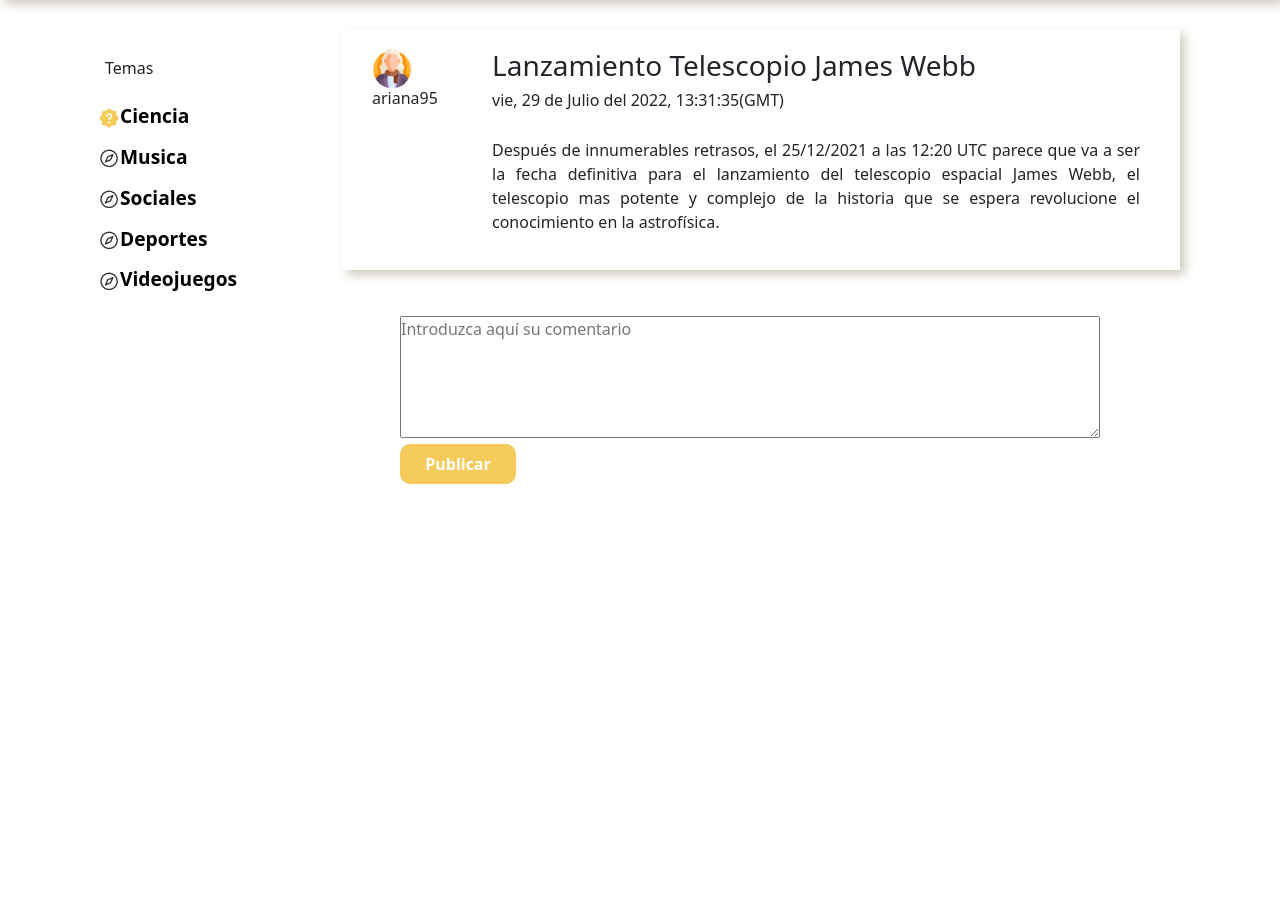
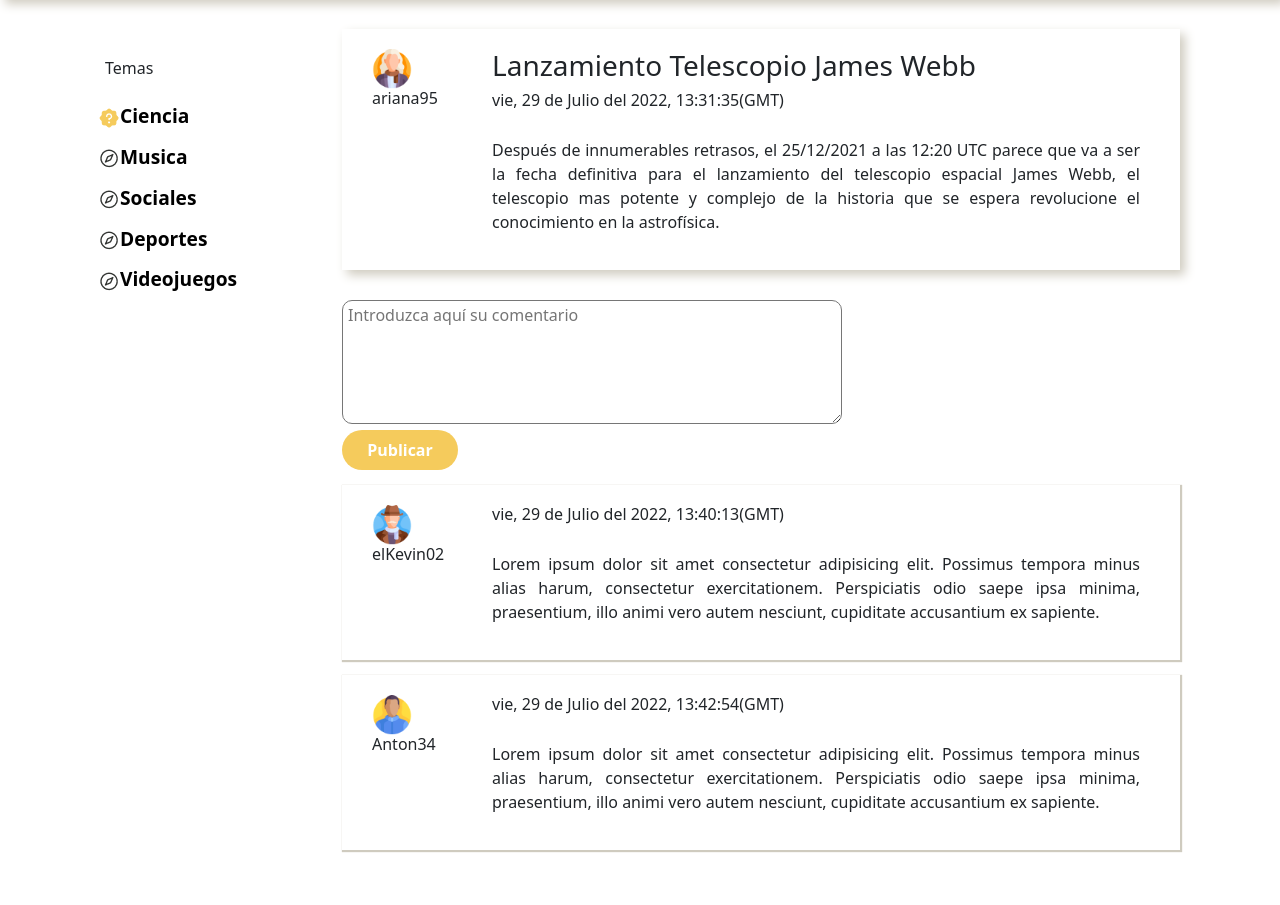
Before and after one commit to rauledutorres/Proyecto-2-Foros, a PHP site: page /proyecto2_foros/paginaHiloCom.php in a window 1280 px wide. Shown: the part 101-1006 px from the top of the page. Before the commit the page ends 585 px from the top, so only its background shows below. Run offline with PHP 8.4, Linux system fonts and the light colour scheme.

Commit message:
maquetacion pagina hilo con comentarios

```diff
--- a/css/paginaHiloCom.css
+++ b/css/paginaHiloCom.css
@@ -63,6 +63,7 @@
     display: flex;
     flex-direction: column;
     padding-top: 30px;
+    margin-bottom: 40px;
 }
 
 .hilo{
@@ -107,16 +108,20 @@ h5{
     font-weight: lighter;
 }
 
-/*PARTE DE LOS COMENTARIOS*/
+/*PARTE DEL COMENTARIO*/
 
 .comentario{
     display: flex;
-    padding-left: 400px;
+    margin-left: 50px;
+    padding-top: 30px;
 }
 
 .comentario textarea{
     font-weight: lighter;
-    width: 700px;
+    width: 500px;
+    border-radius: 10px;
+    padding-left: 5px;
+    padding-top: 2px;
 }
 
 .comentario input{
@@ -126,7 +131,7 @@ h5{
     font-size: 16px;
     background-color: #F5CB5C;
     margin-right: 60px;
-    border-radius: 10px;
+    border-radius: 440px;
     height: 40px;
     max-width: 153px;
     justify-content: center;
@@ -139,3 +144,43 @@ h5{
 .comentario input:hover {
     color: black;
 }
+
+/*PARTE DE LAS RESPUESTAS*/
+
+.reply{
+    display: flex;
+    flex-direction: row;
+    margin-left: 50px;
+    margin-right: 100px;
+    padding: 20px;
+    box-shadow: 1px 1px 1px 1px #cfcbbf;
+    padding-right: 40px;
+    margin-top: 15px;
+    margin-bottom: 15px;
+}
+
+.replyFoto{
+    display: flex;
+    flex-direction: column;
+    justify-content: flex-start;
+    padding-right: 30px;
+    padding-left: 10px;
+    width: 80px;
+}
+
+h5{
+    display: flex;
+    font-size: 1rem;
+}
+
+.replyTexto{
+    display: flex;
+    flex-direction: column;
+    padding-left: 50px;
+}
+
+.replyTexto p{
+    text-align: justify;
+    padding-top: 20px;
+    font-weight: lighter;
+}
--- a/paginaHiloCom.php
+++ b/paginaHiloCom.php
@@ -1,5 +1,5 @@
 <?php
-//localhost/proyecto2_foros/Proyecto-2-Foros/paginaHilo.php
+//localhost/proyecto2_foros/Proyecto-2-Foros/paginaHiloCom.php
 ?>
 
 <!DOCTYPE html>
@@ -32,6 +32,8 @@
             </div>
 
             <div class="listaHiloPrincipal">
+
+
                 <div class="hilo">
                     <div class="hiloFoto">
                         <img src="./img/woman1.png" alt="">
@@ -49,14 +51,49 @@
                         </div>
                     </div>
                 </div>
+
+
+                <div class="comentario">
+                    <form method="post">
+                        <textarea name="comment" placeholder="Introduzca aquí su comentario" rows=5 cols=40></textarea>
+                        <input type="submit" value="Publicar">
+                    </form>
+                </div>
+
+
+                <div class="respuestas">
+                    <div class="reply">
+                        <div class="replyFoto">
+                            <img src="./img/man1.png" alt="">
+                            <h5>elKevin02</h5>
+                        </div>
+                        <div class="replyTexto">
+                            <div class="replyTime">
+                                <h6>vie, 29 de Julio del 2022, 13:40:13(GMT)</h6>
+                            </div>
+                            <div class="replyDesc">
+                                <p>Lorem ipsum dolor sit amet consectetur adipisicing elit. Possimus tempora minus alias harum, consectetur exercitationem. Perspiciatis odio saepe ipsa minima, praesentium, illo animi vero autem nesciunt, cupiditate accusantium ex sapiente.</p>
+                            </div>
+                        </div>
+                    </div>
+                    <div class="reply">
+                        <div class="replyFoto">
+                            <img src="./img/man2.png" alt="">
+                            <h5>Anton34</h5>
+                        </div>
+                        <div class="replyTexto">
+                            <div class="replyTime">
+                                <h6>vie, 29 de Julio del 2022, 13:42:54(GMT)</h6>
+                            </div>
+                            <div class="replyDesc">
+                                <p>Lorem ipsum dolor sit amet consectetur adipisicing elit. Possimus tempora minus alias harum, consectetur exercitationem. Perspiciatis odio saepe ipsa minima, praesentium, illo animi vero autem nesciunt, cupiditate accusantium ex sapiente.</p>
+                            </div>
+                        </div>
+                    </div>
+                </div>
             </div>
 
         </div>
-        <div class="comentario">
-            <form method="post">
-                <textarea name="comment" placeholder="Introduzca aquí su comentario" rows=5 cols=40></textarea>
-                <input type="submit" value="Publicar">
-            </form>
-        </div>
+
 </body>
 </html>
```
